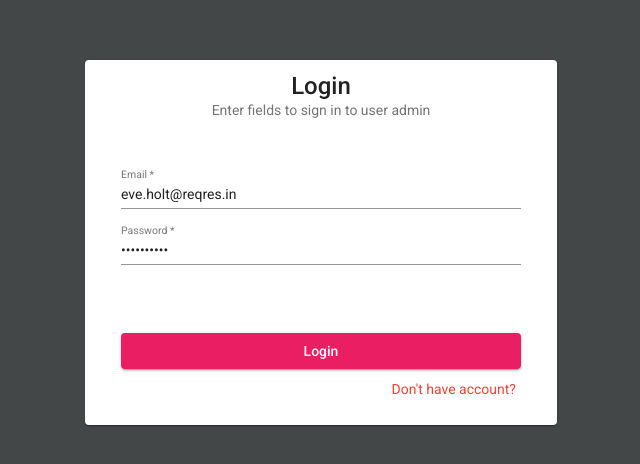
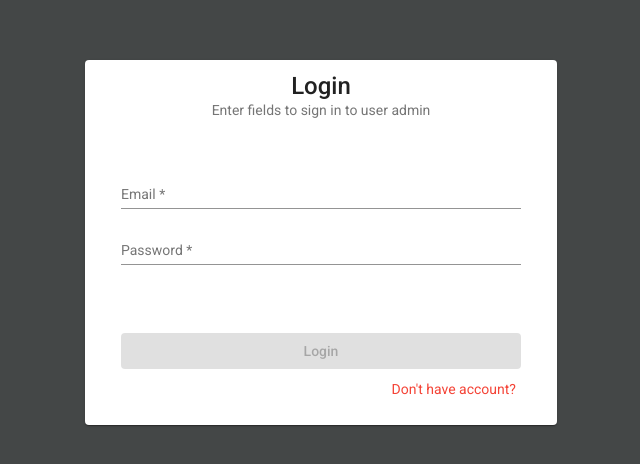
Before and after one commit to Alexsaurio/admin-user, an Angular app: page /login in a window 1280 px wide. Shown: the part 158-622 px from the top of the page, without its empty margins (319-959 px from the left). Built offline with nearby package versions, Linux system fonts and the light colour scheme.

Commit message:
componente de login, ajuste de modelos para el servicio de authservice

```diff
--- a/src/app/layout/login/login.component.ts
+++ b/src/app/layout/login/login.component.ts
@@ -15,8 +15,8 @@ export class LoginComponent implements OnInit {
   msgError = '';
 
   userForm: FormGroup = new FormGroup({
-    email: new FormControl('eve.holt@reqres.in'),
-    password: new FormControl('cityslicka'),
+    email: new FormControl(''),
+    password: new FormControl(''),
   });
 
   constructor(private authservice: AuthService, private router: Router) { }
```
